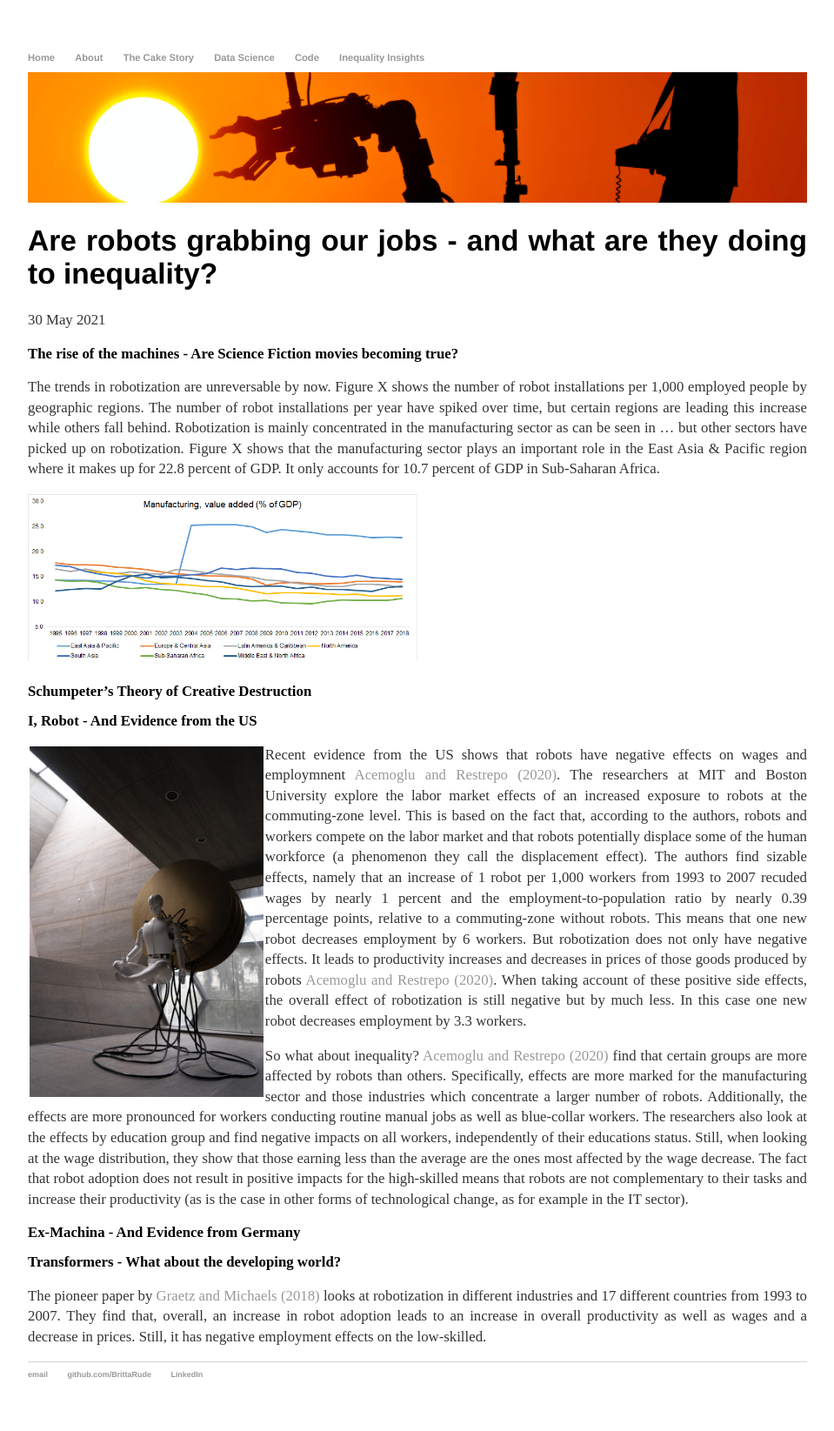
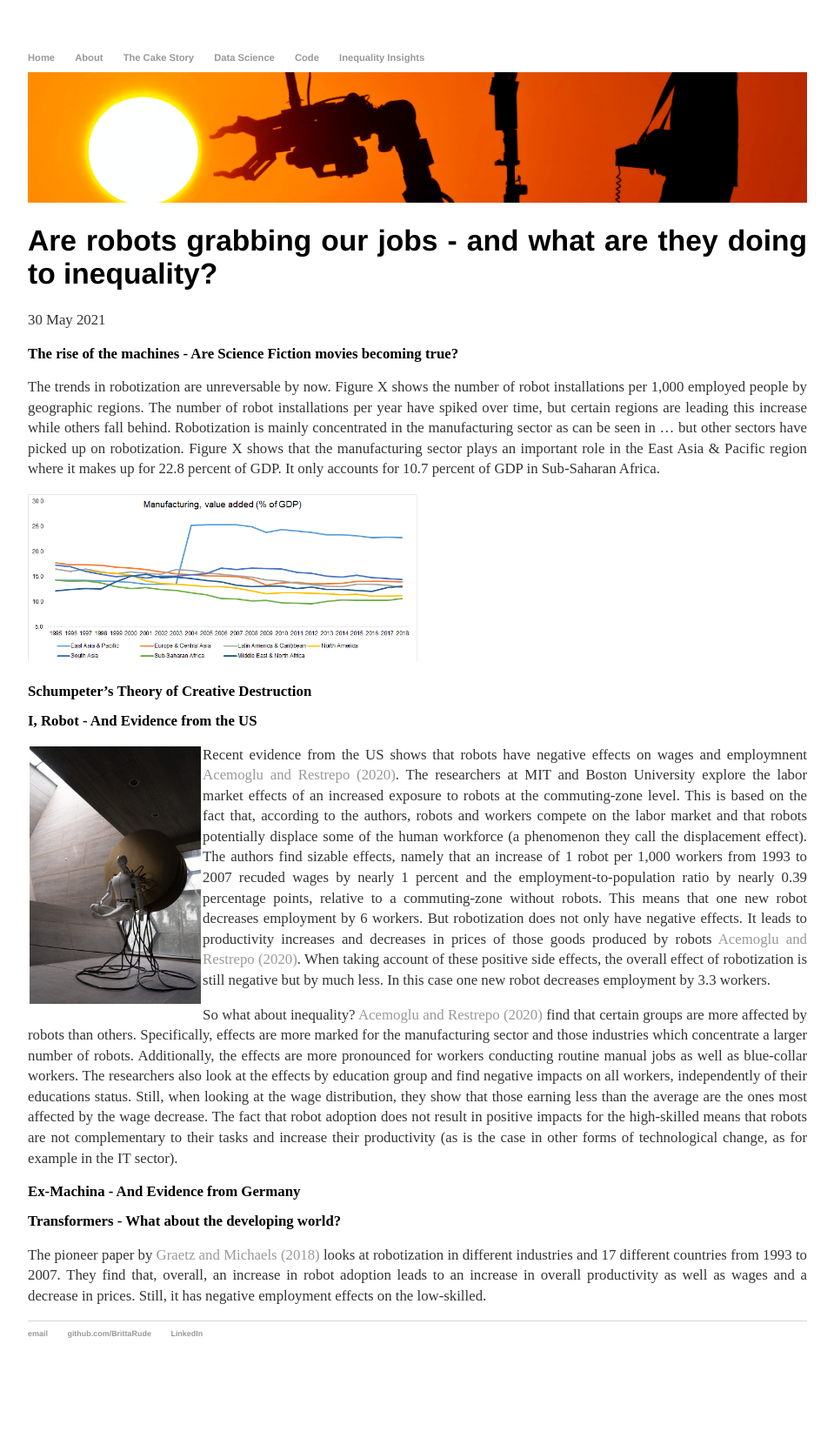
Before and after one commit to BrittaRude/BrittaRude.github.io, a Jekyll site: the page built from inputs_cakestory/_posts/2021-05-30-britta-rude-are-robots-grabbing-our-jobs.md, in a window 1280 px wide. Shown: the whole page at 87% size, without its empty margins (160-1119 px from the left). Built offline with Jekyll 4.4.1, drawn with Linux system fonts in a browser that asks for light colours; after the commit the page ends 1598 px from its top, so only the background shows below that.

Commit message:
Update 2021-05-30-britta-rude-are-robots-grabbing-our-jobs.md

```diff
--- a/inputs_cakestory/_posts/2021-05-30-britta-rude-are-robots-grabbing-our-jobs.md
+++ b/inputs_cakestory/_posts/2021-05-30-britta-rude-are-robots-grabbing-our-jobs.md
@@ -16,7 +16,7 @@
 
 ## I, Robot - And Evidence from the US
 
-<img src="/images/robots_us.jpg" alt="robots_us" style="float:left;margin: 2px 2px 2px 2px;max-width:30%;"/>
+<img src="/images/robots_us.jpg" alt="robots_us" style="float:left;margin: 2px 2px 2px 2px;max-width:22%;"/>
 
 Recent evidence from the US shows that robots have negative effects on wages and employmnent [Acemoglu and Restrepo (2020)](https://economics.mit.edu/files/19696). The researchers at MIT and Boston University explore the labor market effects of an increased exposure to robots at the commuting-zone level. This is based on the fact that, according to the authors, robots and workers compete on the labor market and that robots potentially displace some of the human workforce (a phenomenon they call the displacement effect). The authors find sizable effects, namely that an increase of 1 robot per 1,000 workers from 1993 to 2007 recuded wages by nearly 1 percent and the employment-to-population ratio by nearly 0.39 percentage points, relative to a commuting-zone without robots. This means that one new robot decreases employment by 6 workers.
 But robotization does not only have negative effects. It leads to productivity increases and decreases in prices of those goods produced by robots [Acemoglu and Restrepo (2020)](https://economics.mit.edu/files/19696). When taking account of these positive side effects, the overall effect of robotization is still negative but by much less. In this case one new robot decreases employment by 3.3 workers.
```
